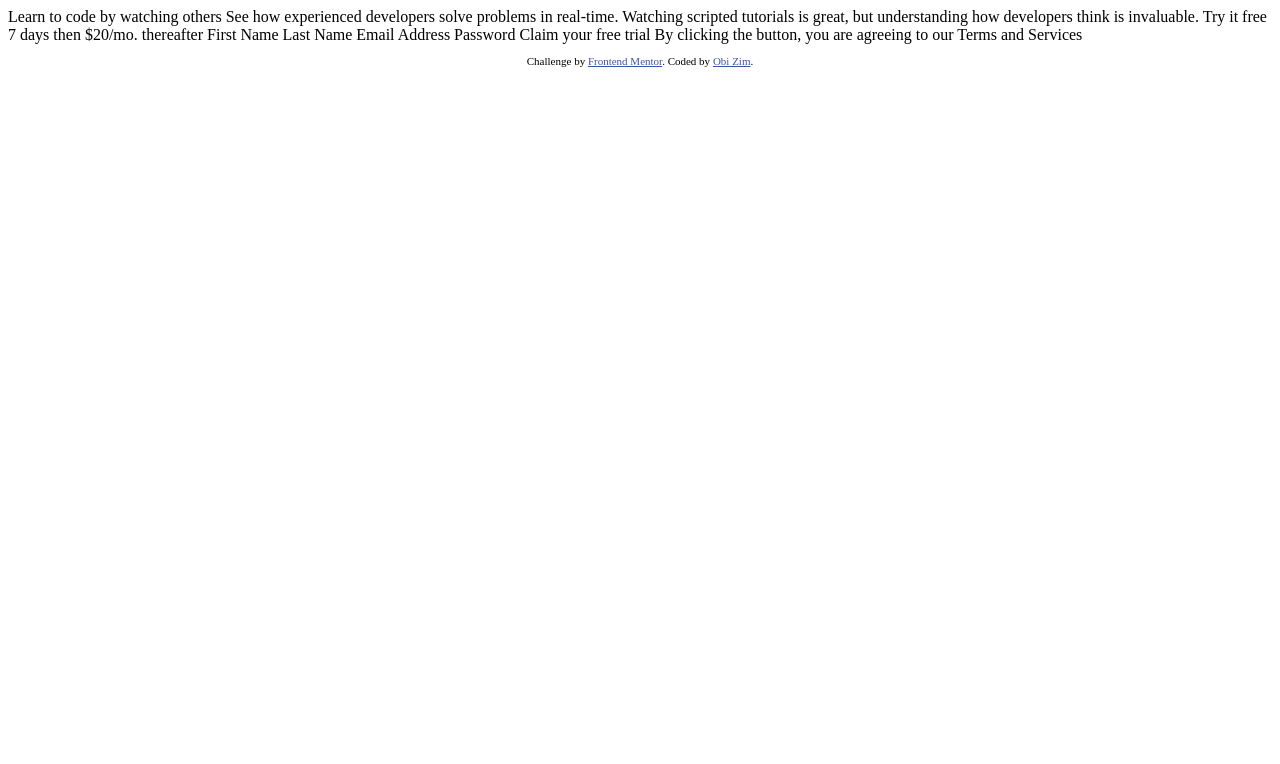
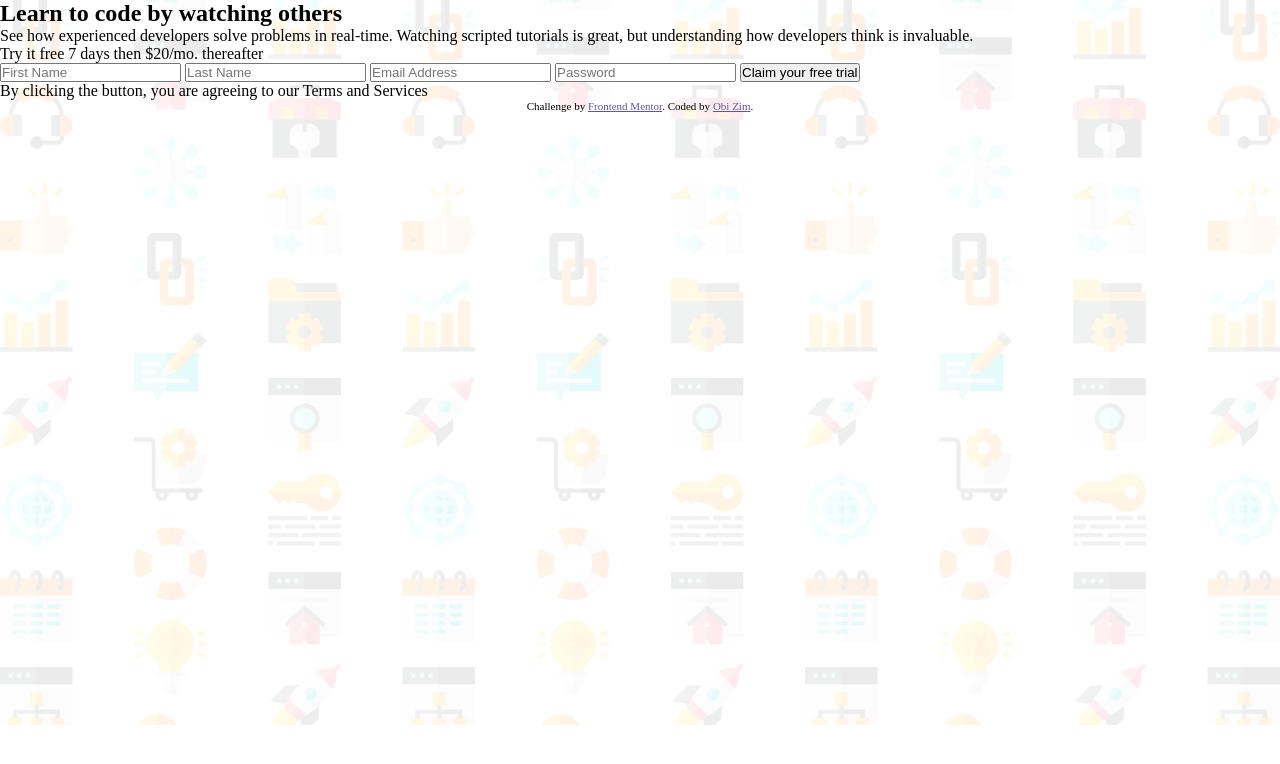
Before and after one commit to Obizim/Js-Validated-Sign-Up-Form, a plain HTML site: page index.html in a window 1280 px wide. Drawn offline with Linux system fonts and the light colour scheme; a web font is replaced by a local one.

Commit message:
Added the html tags and elements

```diff
--- a/index.html
+++ b/index.html
@@ -8,30 +8,40 @@
 
   <title>Frontend Mentor | Intro component with sign up form</title>
 
-  <!-- Feel free to remove these styles or customise in your own stylesheet 👍 -->
-  <style>
-    .attribution { font-size: 11px; text-align: center; }
-    .attribution a { color: hsl(228, 45%, 44%); }
-  </style>
 </head>
 <body>
 
+<section class="container">
+  <div class="container-texts">
+    <h1 class="container-texts__h1">
+      Learn to code by watching others
+    </h1>
+    <div class="container-texts__p">
+      See how experienced developers solve problems in real-time. Watching scripted tutorials is great,
+      but understanding how developers think is invaluable. </div>
+  </div>
 
-  Learn to code by watching others
+  <div class="contact">
+    <p class="contact__free">
+      Try it free 7 days then $20/mo. thereafter</p>
 
-  See how experienced developers solve problems in real-time. Watching scripted tutorials is great,
-  but understanding how developers think is invaluable.
+    <form action="" class="contact__form">
+      <input type="text" name="firstname" id="firstname" placeholder="First Name">
 
-  Try it free 7 days then $20/mo. thereafter
+      <input type="text" name="lastname" id="lastname" placeholder="Last Name">
 
-  First Name
-  Last Name
-  Email Address
-  Password
+      <input type="email" name="email" id="email" placeholder="Email Address">
 
-  Claim your free trial
+      <input type="password" name="password" id="password" placeholder="Password">
 
-  By clicking the button, you are agreeing to our Terms and Services
+      <button type="submit">Claim your free trial</button>
+
+      <p class="claim">
+        By clicking the button, you are agreeing to our Terms and Services</p>
+    </form>
+
+  </div>
+</section>
 
   <footer>
     <p class="attribution">
--- /dev/null
+++ b/scss/_config.scss
@@ -0,0 +1,15 @@
+@import url('https://fonts.google.com/specimen/Poppins');
+
+$primary-red: hsl(0, 100%, 74%);
+$primary-blue: hsl(154, 59%, 51%);
+
+$accent: hsl(248, 32%, 49%);
+
+$neutral-darkblue: hsl(249, 10%, 26%);
+$neutral-grayish_blue: hsl(246, 25%, 77%);
+
+*{
+    margin: 0;
+    padding: 0;
+    box-sizing: border-box;
+}
--- a/scss/main.scss
+++ b/scss/main.scss
@@ -0,0 +1,19 @@
+
+@import './config';
+
+body{
+    background: url('../images/bg-intro-desktop.png') center top;
+    background-repeat: no-repeat;
+    background-size: cover;
+    font-family: 'Poppins';
+    font-size: 16px;
+}
+
+.attribution {
+    font-size: 11px;
+     text-align: center;
+
+    & a{
+        color: $accent;
+    }
+   }
```
Also changed, not shown: css/main.css, 1 other file.
